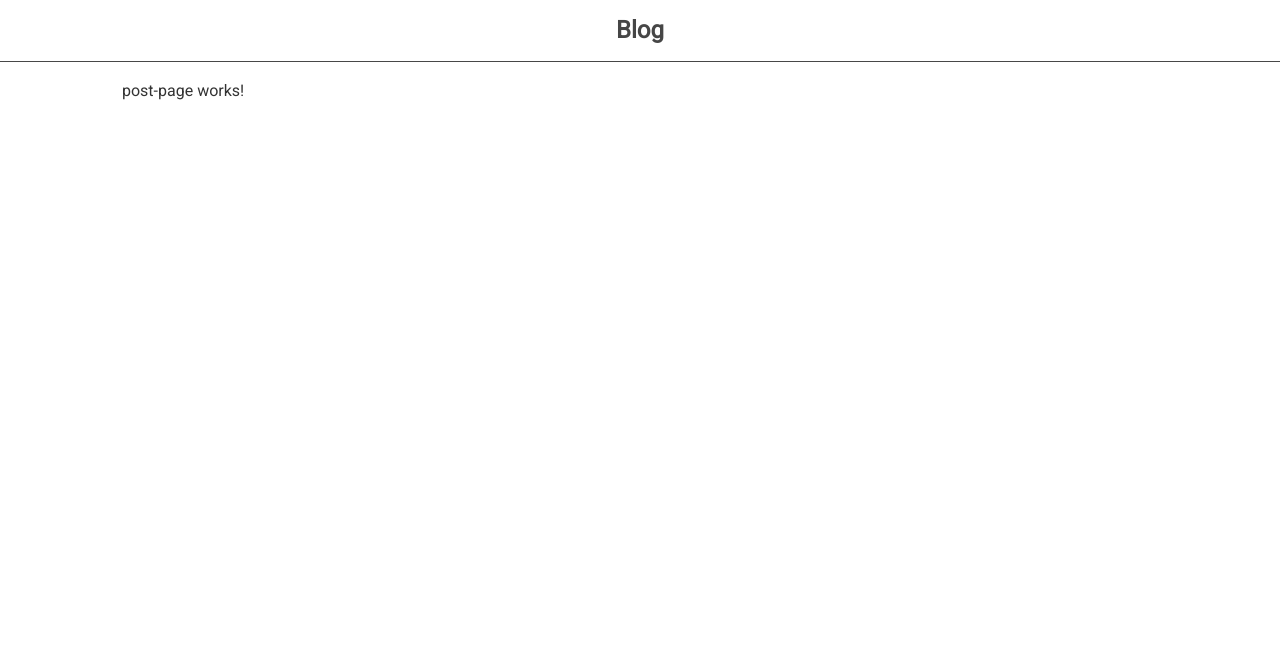
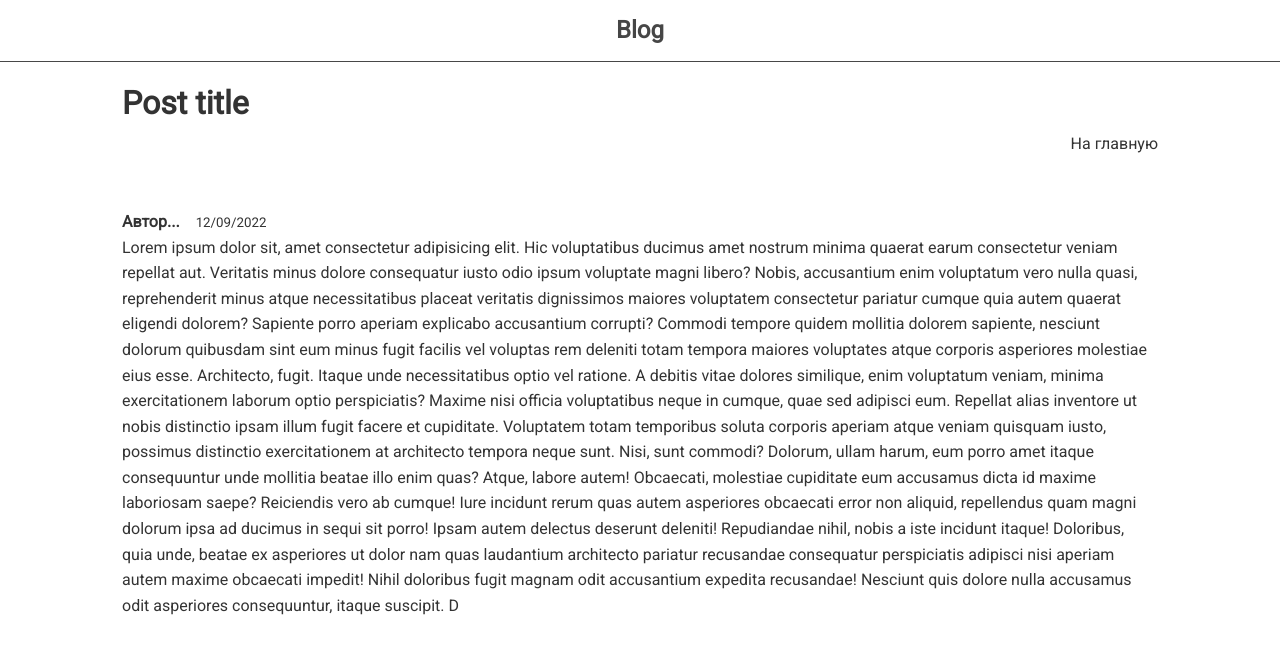
Before and after one commit to Kapibarra/ng-blog, an Angular app: page /post/1 in a window 1280 px wide. Shown: the top 654 px of the page. Built offline with nearby package versions, Linux system fonts and the light colour scheme.

Commit message:
post page fixes

```diff
--- a/src/app/post-page/post-page.component.html
+++ b/src/app/post-page/post-page.component.html
@@ -1 +1,21 @@
-<p>post-page works!</p>
+<div class="post">
+    <div class="header">
+        <h1>Post title</h1>
+
+        <button class=" btn btn-link" routerLink="/"> На главную</button>
+    </div>
+    <div class="info">
+        <strong>Автор...</strong>
+        <small>12/09/2022</small>
+    </div>
+    <div>
+        Lorem ipsum dolor sit, amet consectetur adipisicing elit. Hic voluptatibus ducimus amet nostrum minima quaerat earum consectetur veniam repellat aut. Veritatis minus dolore consequatur iusto odio ipsum voluptate magni libero? Nobis, accusantium enim voluptatum
+        vero nulla quasi, reprehenderit minus atque necessitatibus placeat veritatis dignissimos maiores voluptatem consectetur pariatur cumque quia autem quaerat eligendi dolorem? Sapiente porro aperiam explicabo accusantium corrupti? Commodi tempore
+        quidem mollitia dolorem sapiente, nesciunt dolorum quibusdam sint eum minus fugit facilis vel voluptas rem deleniti totam tempora maiores voluptates atque corporis asperiores molestiae eius esse. Architecto, fugit. Itaque unde necessitatibus optio
+        vel ratione. A debitis vitae dolores similique, enim voluptatum veniam, minima exercitationem laborum optio perspiciatis? Maxime nisi officia voluptatibus neque in cumque, quae sed adipisci eum. Repellat alias inventore ut nobis distinctio ipsam
+        illum fugit facere et cupiditate. Voluptatem totam temporibus soluta corporis aperiam atque veniam quisquam iusto, possimus distinctio exercitationem at architecto tempora neque sunt. Nisi, sunt commodi? Dolorum, ullam harum, eum porro amet itaque
+        consequuntur unde mollitia beatae illo enim quas? Atque, labore autem! Obcaecati, molestiae cupiditate eum accusamus dicta id maxime laboriosam saepe? Reiciendis vero ab cumque! Iure incidunt rerum quas autem asperiores obcaecati error non aliquid,
+        repellendus quam magni dolorum ipsa ad ducimus in sequi sit porro! Ipsam autem delectus deserunt deleniti! Repudiandae nihil, nobis a iste incidunt itaque! Doloribus, quia unde, beatae ex asperiores ut dolor nam quas laudantium architecto pariatur
+        recusandae consequatur perspiciatis adipisci nisi aperiam autem maxime obcaecati impedit! Nihil doloribus fugit magnam odit accusantium expedita recusandae! Nesciunt quis dolore nulla accusamus odit asperiores consequuntur, itaque suscipit. D
+    </div>
+</div>
--- a/src/app/post-page/post-page.component.scss
+++ b/src/app/post-page/post-page.component.scss
@@ -0,0 +1,15 @@
+.post {
+    .header {
+        display: flex;
+        justify-content: space-between;
+        align-items: center;
+    }
+    h1 {
+        margin-bottom: 5rem;
+    }
+    .info {
+        strong {
+            margin-right: 1rem;
+        }
+    }
+}
```
